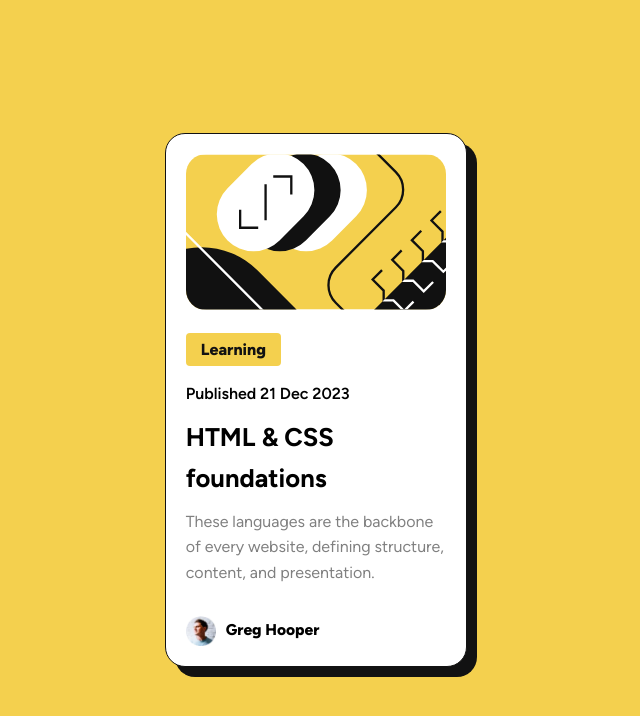
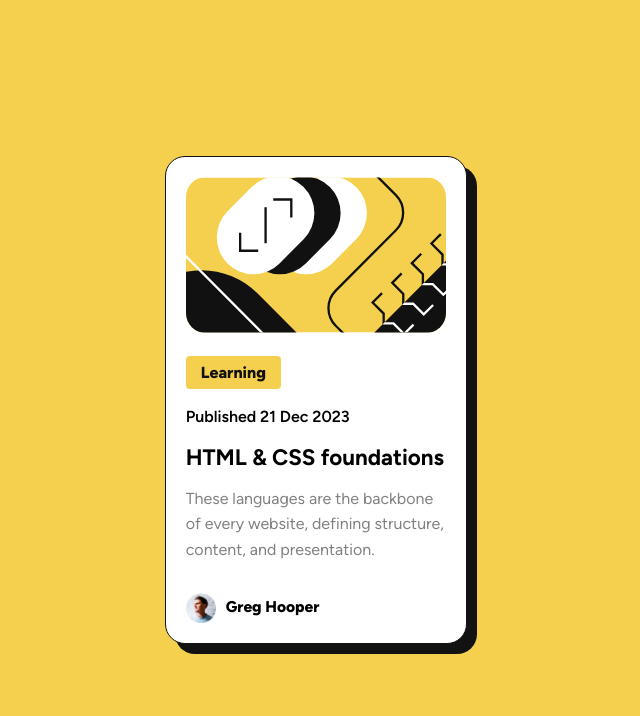
Before and after one commit to Dshiza/blog-preview-card, a plain HTML site: page index.html in a window 1280 px wide. Shown: the whole page, without its empty margins (324-964 px from the left). Drawn offline with Linux system fonts and the light colour scheme.

Commit message:
first-commit

```diff
--- a/style.css
+++ b/style.css
@@ -89,7 +89,7 @@ html{
   font-size: var(--fs-regular);
 }
 h1 {
-  font-size: var(--fs-bigger);
+  font-size: 1.4rem;
   padding: 10px 0 10px 0;
 }
 h1:hover {
```
